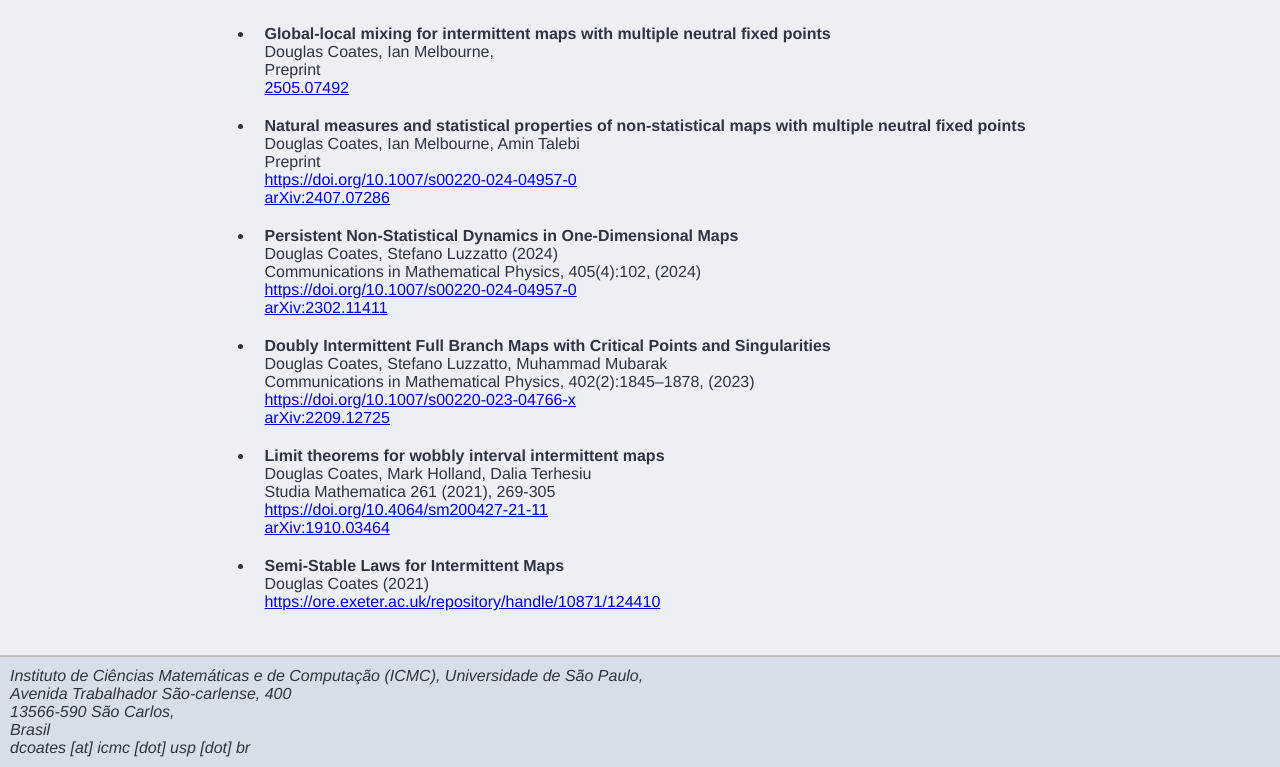
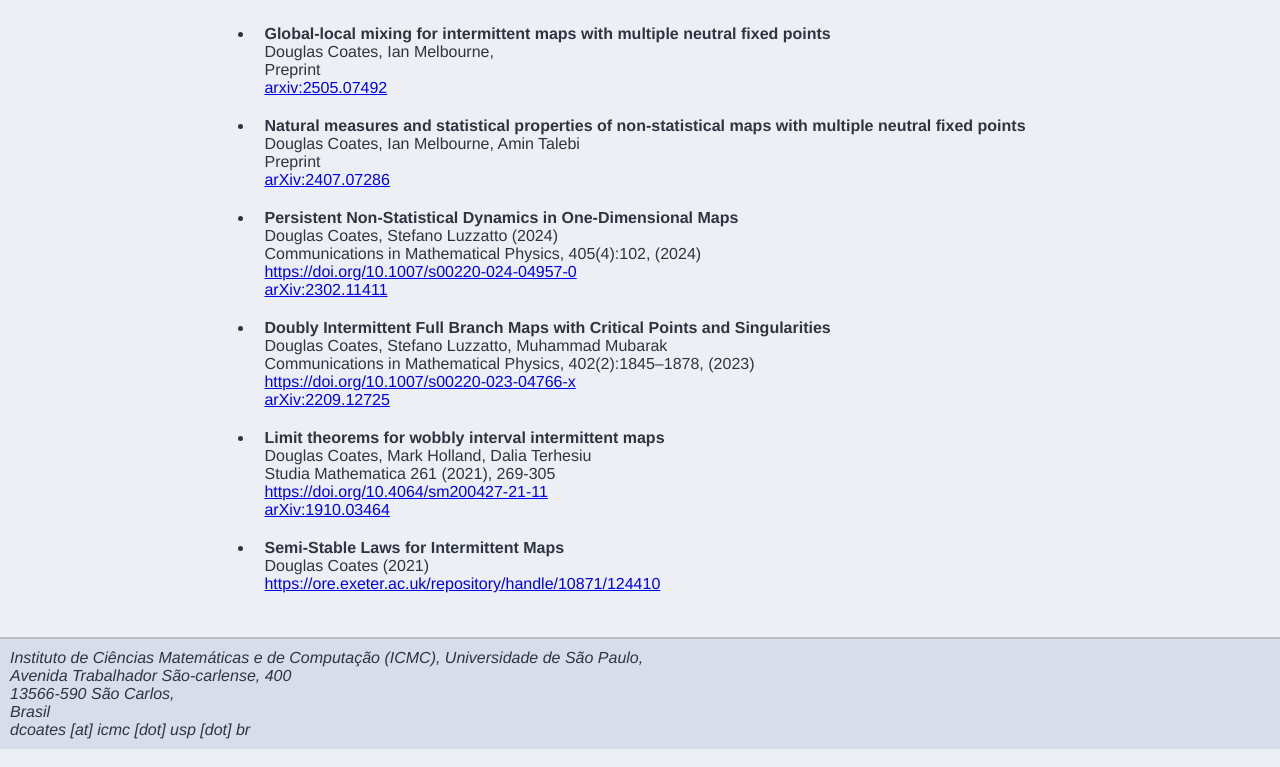
Before and after one commit to douglascoates/douglascoates.github.io, a plain HTML site: page research.html in a window 1280 px wide. Shown: the part 181-948 px from the top of the page. Drawn offline with Linux system fonts and the light colour scheme.

Commit message:
fixed typo

```diff
--- a/research.html
+++ b/research.html
@@ -27,12 +27,11 @@
 						<li><b>Global-local mixing for intermittent maps with multiple neutral fixed points</b> <br />
 							Douglas Coates, Ian Melbourne, <br />
 							Preprint <br />
-							<a href="https://arxiv.org/abs/2505.07492">2505.07492</a>
+							<a href="https://arxiv.org/abs/2505.07492">arxiv:2505.07492</a>
 						</li>
 						<li><b>Natural measures and statistical properties of non-statistical maps with multiple neutral fixed points</b> <br />
 							Douglas Coates, Ian Melbourne, Amin Talebi<br />
 							Preprint <br />
-							<a href="https://doi.org/10.1007/s00220-024-04957-0">https://doi.org/10.1007/s00220-024-04957-0</a> <br />
 							<a href="https://arxiv.org/abs/2407.07286">arXiv:2407.07286</a>
 						</li>
 						<li><b>Persistent Non-Statistical Dynamics in One-Dimensional Maps</b> <br />
```
